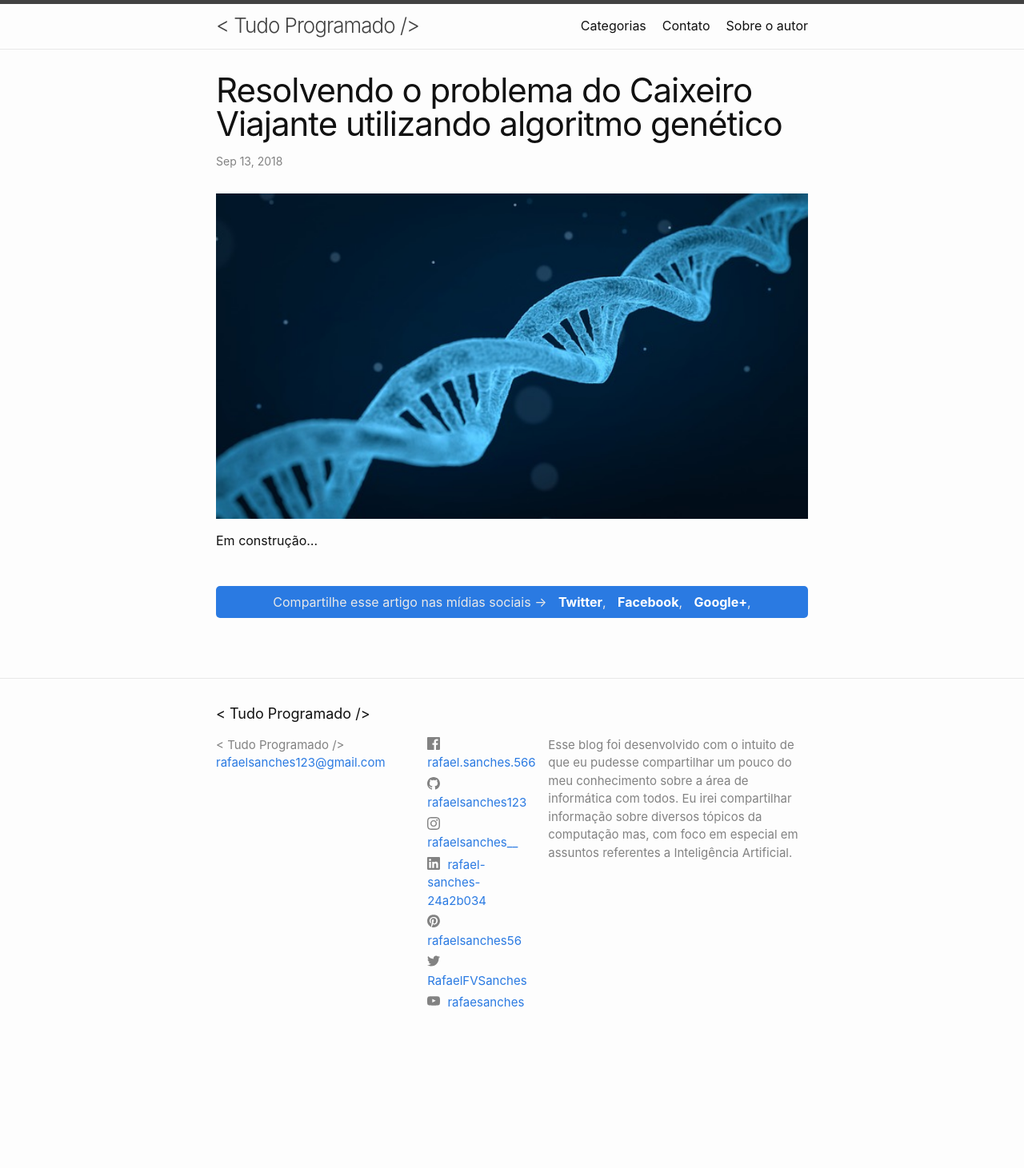
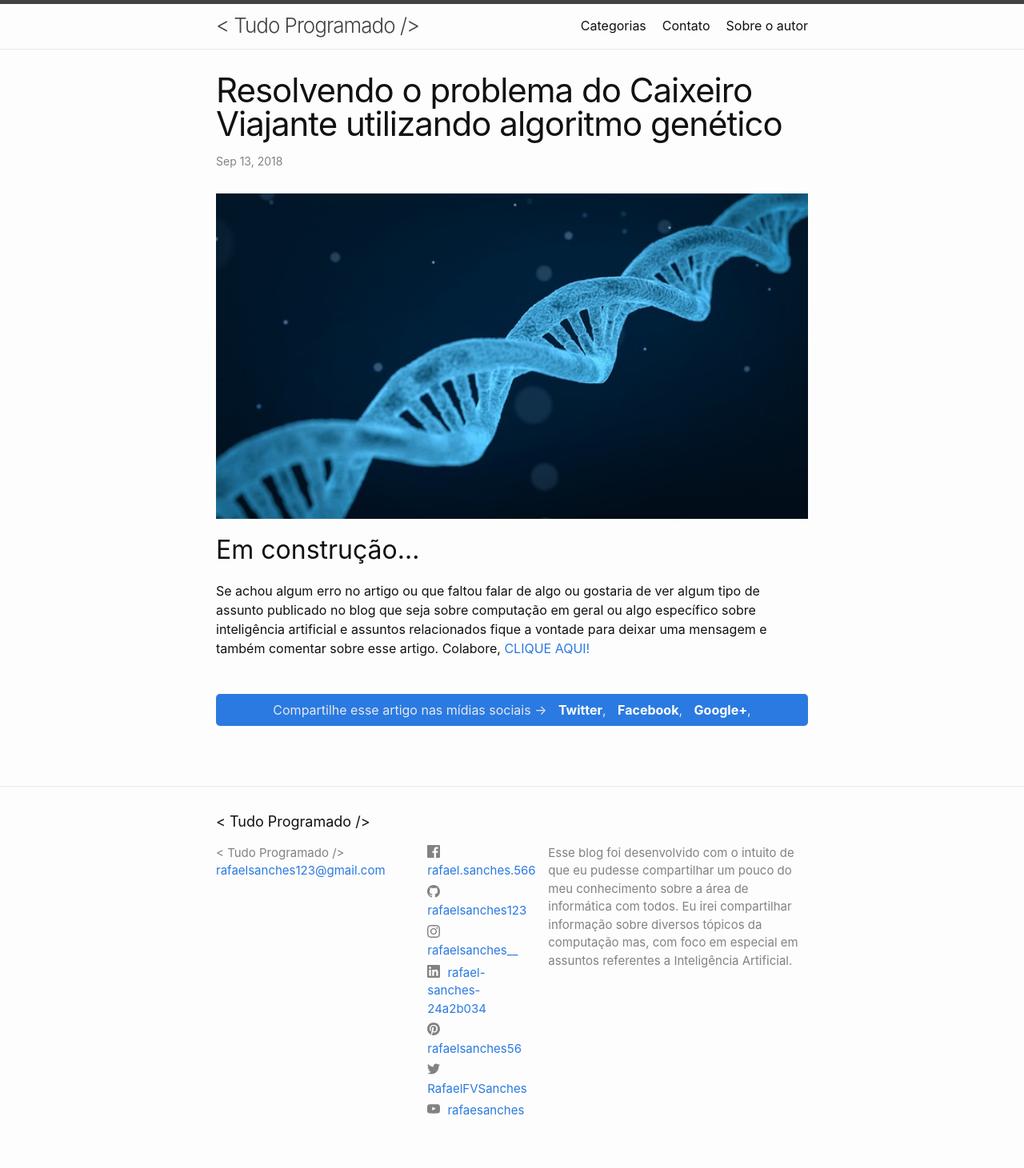
Before and after one commit to rafaelsanches123/rafaelsanches123.github.io, a Jekyll site: the page built from _posts/2018-09-13-resolvendo-problema-do-cv-usando-algoritmo-genetico.markdown, in a window 1280 px wide. Shown: the whole page at 80% size. Built offline with Jekyll 4.4.1, drawn with Linux system fonts in a browser that asks for light colours; comment, search, counter and statistics services are not loaded; before the commit the page ends 1326 px from its top, so only the background shows below that.

```diff
--- a/_posts/2018-09-01-definicao-de-um-problema-de-otimizacao.markdown
+++ b/_posts/2018-09-01-definicao-de-um-problema-de-otimizacao.markdown
@@ -91,7 +91,7 @@
 
 * No exemplo acima foi visto que o roteiro 1 é melhor que o roteiro 2 isso, porque a distância do primeiro é menor que a do segundo de forma bastante clara. A ideia então desse problema é alterar a ordem das cidades até encontrar o roteiro que apresente a melhor distância possível só que para problemas com um número de cidades maior esse problema torna bastante complexo e não é algo trivial de se tratar como foi apresentado acima e para isso algumas abordagens são encontradas na literatura como uma boa forma de tratar esse tipo de problema e isso será assunto para próximos artigos aqui no blog.
 
-Se achou que faltou falar de algo ou gostaria de ver algum tipo de assunto publicado no blog que seja sobre computação e inteligência artificial e assuntos relacionados fique a vontade para deixar uma mensagem e também comentar sobre esse artigo.
+Se achou algum erro no artigo ou que faltou falar de algo ou gostaria de ver algum tipo de assunto publicado no blog que seja sobre computação em geral ou algo específico sobre inteligência artificial e assuntos relacionados fique a vontade para deixar uma mensagem e também comentar sobre esse artigo. Colabore, [CLIQUE AQUI!](https://goo.gl/forms/woRBGtLKW7Dpospi1){:target="_blank"}
 
 ### Referências
 
--- a/_posts/2018-09-13-resolvendo-problema-do-cv-usando-algoritmo-genetico.markdown
+++ b/_posts/2018-09-13-resolvendo-problema-do-cv-usando-algoritmo-genetico.markdown
@@ -7,4 +7,6 @@
 
 ![algoritmo genético]({{ site.url }}/assets/algoritmo-genetico.jpg){:style="width: 100%" }
 
-Em construção...
+## Em construção... ##
+
+Se achou algum erro no artigo ou que faltou falar de algo ou gostaria de ver algum tipo de assunto publicado no blog que seja sobre computação em geral ou algo específico sobre inteligência artificial e assuntos relacionados fique a vontade para deixar uma mensagem e também comentar sobre esse artigo. Colabore, [CLIQUE AQUI!](https://goo.gl/forms/woRBGtLKW7Dpospi1){:target="_blank"}
```
Also changed, not shown: _posts/2018-09-10-resolvendo-problema-do-cv-usando-algoritmo-de-enxame-de-abelhas-abc.markdown (+7 -1 lines).
